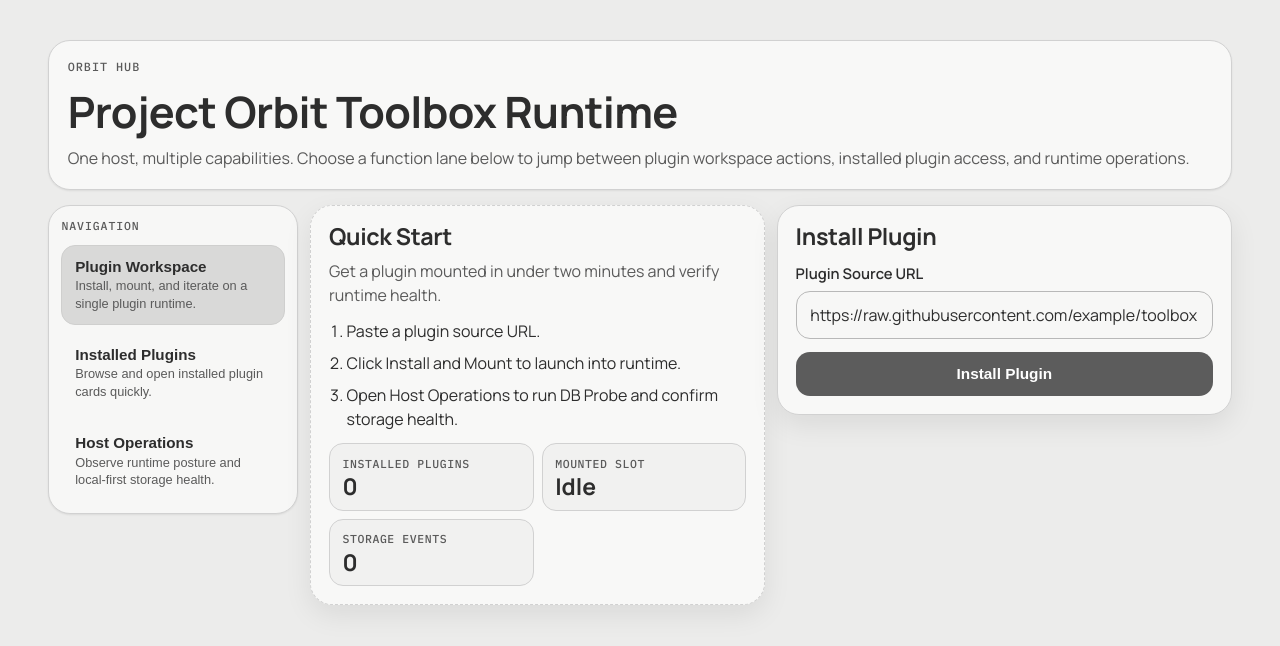
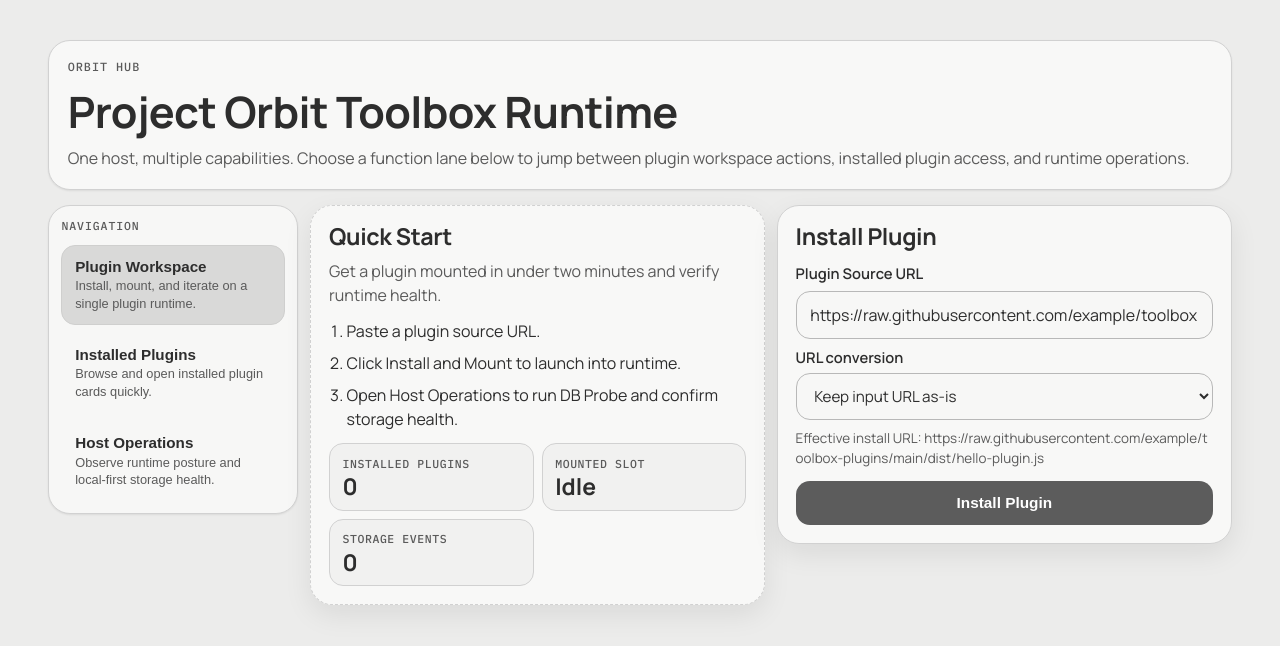
Before and after one commit to fatkin1012/ProjectOrbit-Beta, a React (Vite) app: page / in a window 1280 px wide. Shown: the top 646 px of the page. Built offline with nearby package versions, Linux system fonts and the light colour scheme.

Commit message:
feat: implement URL conversion options for plugin installation and enhance plugin stylesheet management

```diff
--- a/src/App.tsx
+++ b/src/App.tsx
@@ -26,8 +26,15 @@ const DEFAULT_PLUGIN_URL =
 type StaticHubPane = 'workspace' | 'installed' | 'operations';
 type PluginHubPane = `plugin:${string}`;
 type HubPane = StaticHubPane | PluginHubPane;
+type UrlConversionMode = 'none' | 'raw' | 'jsdelivr';
 
 const INSTALLED_PLUGINS_STORAGE_KEY = 'orbit-hub.installed-plugins';
+
+const URL_CONVERSION_OPTIONS: Array<{ value: UrlConversionMode; label: string }> = [
+  { value: 'none', label: 'Keep input URL as-is' },
+  { value: 'raw', label: 'Convert to raw.githubusercontent' },
+  { value: 'jsdelivr', label: 'Convert to jsDelivr (cdn.jsdelivr.net)' }
+];
 
 function pluginPaneId(id: string): PluginHubPane {
   return `plugin:${id}`;
@@ -139,9 +146,50 @@ function formatLastActive(timestamp: number): string {
   }).format(new Date(timestamp));
 }
 
+function toRawGithubFromJsDelivr(url: string): string | null {
+  const jsDelivrMatch = url.match(/^https:\/\/cdn\.jsdelivr\.net\/gh\/([^/]+)\/([^@/]+)@([^/]+)\/(.+)$/i);
+  if (!jsDelivrMatch) {
+    return null;
+  }
+
+  const [, owner, repo, ref, filePath] = jsDelivrMatch;
+  return `https://raw.githubusercontent.com/${owner}/${repo}/${ref}/${filePath}`;
+}
+
+function toJsDelivrFromRawGithub(url: string): string | null {
+  const rawMatch = url.match(/^https:\/\/raw\.githubusercontent\.com\/([^/]+)\/([^/]+)\/([^/]+)\/(.+)$/i);
+  if (!rawMatch) {
+    return null;
+  }
+
+  const [, owner, repo, ref, filePath] = rawMatch;
+  return `https://cdn.jsdelivr.net/gh/${owner}/${repo}@${ref}/${filePath}`;
+}
+
+function convertPluginUrlByMode(inputUrl: string, mode: UrlConversionMode): string {
+  const trimmed = inputUrl.trim();
+  if (!trimmed) {
+    return trimmed;
+  }
+
+  const githubNormalized = normalizePluginSourceUrl(trimmed);
+
+  if (mode === 'none') {
+    return githubNormalized;
+  }
+
+  if (mode === 'raw') {
+    return toRawGithubFromJsDelivr(githubNormalized) ?? githubNormalized;
+  }
+
+  const rawCandidate = toRawGithubFromJsDelivr(githubNormalized) ?? githubNormalized;
+  return toJsDelivrFromRawGithub(rawCandidate) ?? rawCandidate;
+}
+
 export default function App() {
   const [activePane, setActivePane] = useState<HubPane>('workspace');
   const [sourceUrl, setSourceUrl] = useState(DEFAULT_PLUGIN_URL);
+  const [urlConversionMode, setUrlConversionMode] = useState<UrlConversionMode>('none');
   const [installedPlugins, setInstalledPlugins] = useState<InstalledPlugin[]>([]);
   const [isInstalledPluginsHydrated, setIsInstalledPluginsHydrated] = useState(false);
   const [validationError, setValidationError] = useState('');
@@ -162,6 +210,10 @@ export default function App() {
   }, [activePane, installedPlugins]);
 
   const isPluginPaneActive = activeInstalledPlugin !== null;
+  const convertedSourceUrlPreview = useMemo(
+    () => convertPluginUrlByMode(sourceUrl, urlConversionMode),
+    [sourceUrl, urlConversionMode]
+  );
 
   useEffect(() => {
     if (isPluginPaneActive) {
@@ -337,7 +389,8 @@ export default function App() {
   async function onInstall(event: React.FormEvent<HTMLFormElement>) {
     event.preventDefault();
 
-    const normalizedUrl = normalizePluginSourceUrl(sourceUrl);
+    const convertedUrl = convertPluginUrlByMode(sourceUrl, urlConversionMode);
+    const normalizedUrl = normalizePluginSourceUrl(convertedUrl);
 
     if (!/^https?:\/\//i.test(normalizedUrl)) {
       setValidationError('Source URL must start with http:// or https://');
@@ -453,6 +506,30 @@ export default function App() {
                         placeholder="https://.../plugin.js"
                         autoComplete="off"
                       />
+
+                      <div className="plugin-url-tools">
+                        <label htmlFor="plugin-url-conversion">URL conversion</label>
+                        <select
+                          id="plugin-url-conversion"
+                          name="plugin-url-conversion"
+                          value={urlConversionMode}
+                          onChange={(event) =>
+                            setUrlConversionMode(event.target.value as UrlConversionMode)
+                          }
+                        >
+                          {URL_CONVERSION_OPTIONS.map((option) => (
+                            <option key={option.value} value={option.value}>
+                              {option.label}
+                            </option>
+                          ))}
+                        </select>
+                      </div>
+
+                      {sourceUrl.trim() && (
+                        <p className="muted plugin-url-preview" aria-live="polite">
+                          Effective install URL: {convertedSourceUrlPreview}
+                        </p>
+                      )}
 
                       {validationError && (
                         <p className="inline-error" role="alert">
--- a/src/core/pluginLoader.ts
+++ b/src/core/pluginLoader.ts
@@ -135,12 +135,42 @@ function toJsDelivrUrl(url: string): string | null {
   return `https://cdn.jsdelivr.net/gh/${owner}/${repo}@${ref}/${filePath}`;
 }
 
+function toRawGithubUrlFromJsDelivr(url: string): string | null {
+  const jsDelivrMatch = url.match(/^https:\/\/cdn\.jsdelivr\.net\/gh\/([^/]+)\/([^@/]+)@([^/]+)\/(.+)$/i);
+  if (!jsDelivrMatch) {
+    return null;
+  }
+
+  const [, owner, repo, ref, filePath] = jsDelivrMatch;
+  return `https://raw.githubusercontent.com/${owner}/${repo}/${ref}/${filePath}`;
+}
+
 function getImportUrlCandidates(url: string, includeCdnFallback = true): string[] {
-  const candidates = (includeCdnFallback
-    ? [url, toJsDelivrUrl(url)]
-    : [url])
-    .filter((value): value is string => Boolean(value));
-  return Array.from(new Set(candidates));
+  const candidates = includeCdnFallback
+    ? [url, toRawGithubUrlFromJsDelivr(url), toJsDelivrUrl(url)]
+    : [url, toRawGithubUrlFromJsDelivr(url)];
+
+  const normalized = candidates.filter((value): value is string => Boolean(value));
+  return Array.from(new Set(normalized));
+}
+
+function getPreferredFetchCandidates(url: string): string[] {
+  const rawMirror = toRawGithubUrlFromJsDelivr(url);
+  if (rawMirror) {
+    // Prefer raw GitHub when source is jsDelivr to avoid stale edge caches.
+    return Array.from(new Set([rawMirror, url]));
+  }
+
+  return getImportUrlCandidates(url, true);
+}
+
+function summarizeSourceForDebug(source: string): string {
+  let hash = 0;
+  for (let i = 0; i < source.length; i += 1) {
+    hash = (hash * 31 + source.charCodeAt(i)) >>> 0;
+  }
+
+  return `${source.length}:${hash.toString(16)}`;
 }
 
 function withCacheBust(url: string, key = '__orbit_fetch_ts'): string {
@@ -232,6 +262,10 @@ function toErrorMessage(error: unknown): string {
   return 'Unknown error';
 }
 
+function isAbortError(error: unknown): boolean {
+  return error instanceof DOMException && error.name === 'AbortError';
+}
+
 function buildPluginCacheKey(pluginId: string, normalizedUrl: string): string {
   return `${pluginId}::${normalizedUrl}`;
 }
@@ -313,28 +347,70 @@ export async function installAndLoadPlugin(
   debugLog('installAndLoadPlugin start', { pluginId, url, normalizedUrl });
 
   try {
-    const fetchUrl = withCacheBust(normalizedUrl);
-    const response = await fetch(fetchUrl, {
-      signal,
-      cache: 'no-store'
-    });
-    debugLog('fetch completed', {
-      fetchUrl,
-      ok: response.ok,
-      status: response.status,
-      statusText: response.statusText,
-      contentType: response.headers.get('content-type'),
-      contentLength: response.headers.get('content-length')
-    });
+    const fetchCandidates = getPreferredFetchCandidates(normalizedUrl);
+    let response: Response | null = null;
+    let fetchedFromUrl: string | null = null;
+    let lastFetchError: unknown = null;
 
-    if (!response.ok) {
-      throw new Error(`Failed to fetch plugin: ${response.status} ${response.statusText}`);
+    debugLog('trying fetch candidates', { pluginId, fetchCandidates });
+
+    for (const candidate of fetchCandidates) {
+      const fetchUrl = withCacheBust(candidate);
+
+      try {
+        const candidateResponse = await fetch(fetchUrl, {
+          signal,
+          cache: 'no-store'
+        });
+
+        debugLog('fetch candidate completed', {
+          pluginId,
+          fetchUrl,
+          ok: candidateResponse.ok,
+          status: candidateResponse.status,
+          statusText: candidateResponse.statusText,
+          contentType: candidateResponse.headers.get('content-type'),
+          contentLength: candidateResponse.headers.get('content-length'),
+          etag: candidateResponse.headers.get('etag'),
+          lastModified: candidateResponse.headers.get('last-modified')
+        });
+
+        if (!candidateResponse.ok) {
+          lastFetchError = new Error(
+            `Failed to fetch plugin from ${candidate}: ${candidateResponse.status} ${candidateResponse.statusText}`
+          );
+          continue;
+        }
+
+        response = candidateResponse;
+        fetchedFromUrl = candidate;
+        break;
+      } catch (candidateError) {
+        if (signal?.aborted || isAbortError(candidateError)) {
+          throw new DOMException('Plugin fetch aborted.', 'AbortError');
+        }
+
+        lastFetchError = candidateError;
+        debugLog('fetch candidate failed', {
+          pluginId,
+          candidate,
+          error: toErrorMessage(candidateError)
+        });
+      }
+    }
+
+    if (!response) {
+      throw new Error(
+        `Failed to fetch plugin from all candidates. Last error: ${toErrorMessage(lastFetchError)}`
+      );
     }
 
     jsCode = await response.text();
     const bundleProfile = detectBundleProfile(jsCode);
     debugLog('plugin source downloaded', {
+      fetchedFromUrl,
       chars: jsCode.length,
+      sourceSignature: summarizeSourceForDebug(jsCode),
       preview: jsCode.slice(0, 180),
       bundleProfile
     });
@@ -461,7 +537,7 @@ export async function installAndLoadPlugin(
       await ensurePluginStyles(pluginId, importedFromUrl);
     }
   } catch (fetchError) {
-    if (fetchError instanceof DOMException && fetchError.name === 'AbortError') {
+    if (isAbortError(fetchError)) {
       throw fetchError;
     }
 
@@ -472,7 +548,16 @@ export async function installAndLoadPlugin(
 
     // Some environments can fail `fetch` (CORS/proxy/offline policy) while URL import still works.
     // Try direct URL/CDN import before using local cache.
-    const directImportCandidates = getImportUrlCandidates(normalizedUrl, !isRawGithubUrl(normalizedUrl));
+    const directImportCandidates = isRawGithubUrl(normalizedUrl)
+      ? []
+      : getImportUrlCandidates(normalizedUrl, true);
+
+    if (directImportCandidates.length === 0) {
+      debugLog('skipping direct URL import fallback', {
+        pluginId,
+        reason: 'raw.githubusercontent URL dynamic import can fail due MIME=text/plain'
+      });
+    }
     let directImportError: unknown = null;
 
     for (const candidate of directImportCandidates) {
--- a/src/styles.css
+++ b/src/styles.css
@@ -447,6 +447,36 @@ body.orbit-hub-view #root {
   background: var(--color-bg-elev);
 }
 
+.plugin-form select {
+  width: 100%;
+  min-height: 44px;
+  border: 1px solid var(--color-border-strong);
+  border-radius: var(--radius-md);
+  padding: 0.7rem 0.85rem;
+  font-size: 0.95rem;
+  font-family: inherit;
+  color: var(--color-text);
+  background: var(--color-bg-elev);
+  transition: border-color var(--transition-fast), box-shadow var(--transition-fast);
+}
+
+.plugin-form select:focus-visible {
+  outline: none;
+  border-color: var(--color-focus);
+  box-shadow: 0 0 0 3px rgba(47, 47, 47, 0.18);
+}
+
+.plugin-url-tools {
+  display: grid;
+  gap: 0.35rem;
+}
+
+.plugin-url-preview {
+  margin-top: 0;
+  font-size: 0.84rem;
+  word-break: break-all;
+}
+
 .plugin-form input::placeholder {
   color: #7c7c7c;
 }
```
Also changed, not shown: src/components/PluginContainer.tsx (+27 -1 lines), 2 other files (tests, documents, lock files or other folders).
